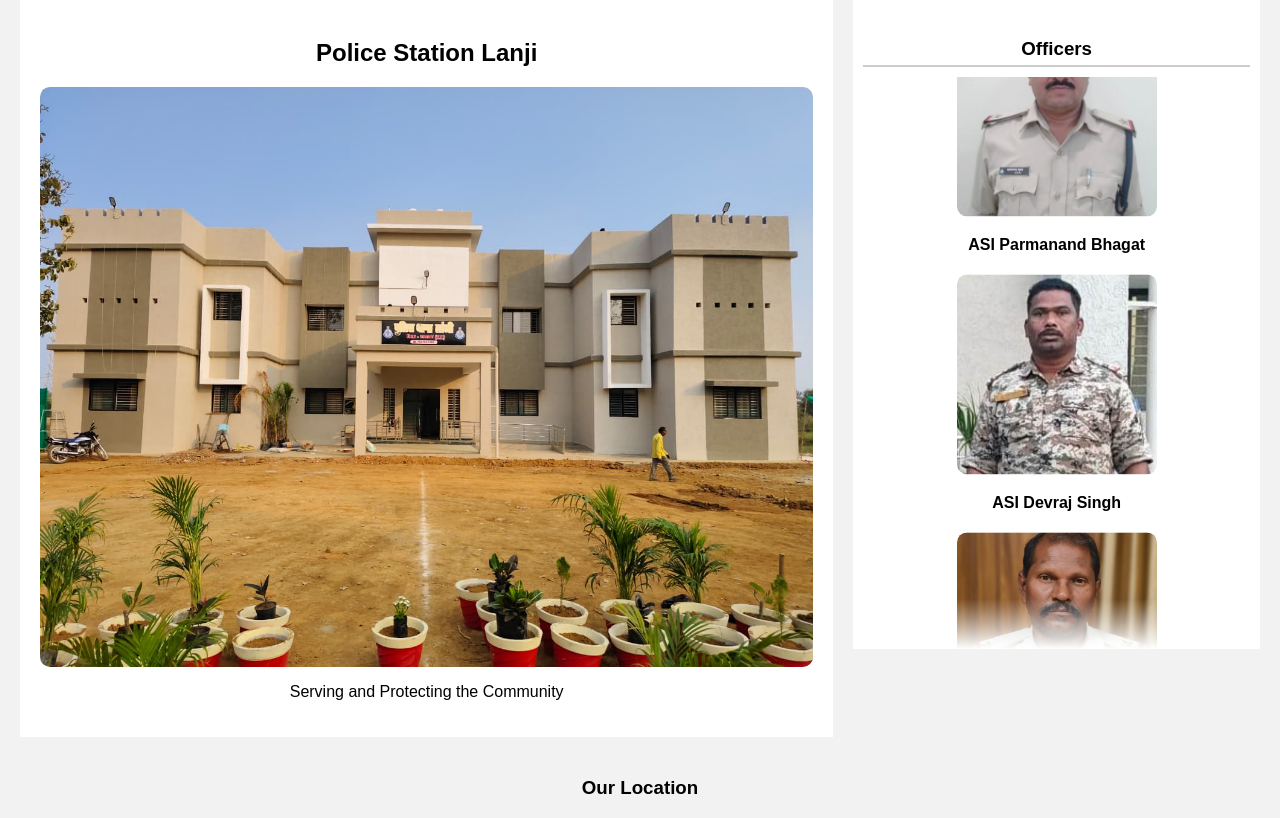
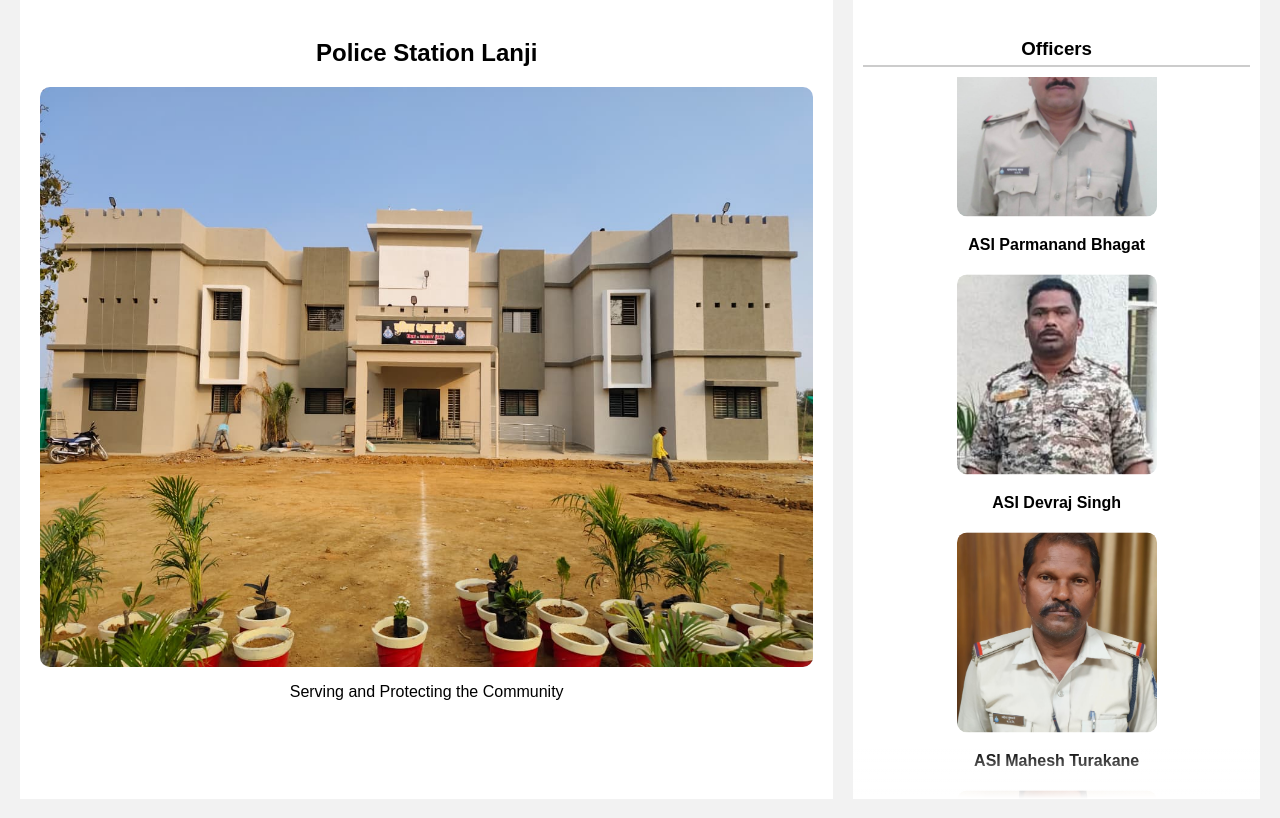
Before and after one commit to rohit502dhurve-cloud/police-websit, a Flask app: page / in a window 1280 px wide. Shown: the part 389-1207 px from the top of the page. Run offline with Flask 3, Linux system fonts and the light colour scheme; data that the repository does not hold is empty; some libraries are stand-ins or nearby versions.

Commit message:
Update index.html

```diff
--- a/templates/index.html
+++ b/templates/index.html
@@ -138,7 +138,7 @@ nav a{
 
 .right{
   flex:1;
-  height:650px;
+  height:800px;
   overflow:hidden;
   position:relative;
   background:white;
```
